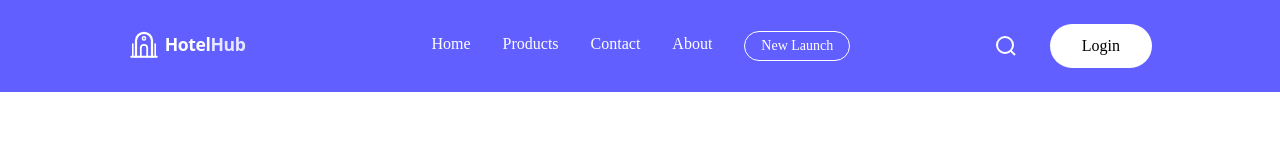
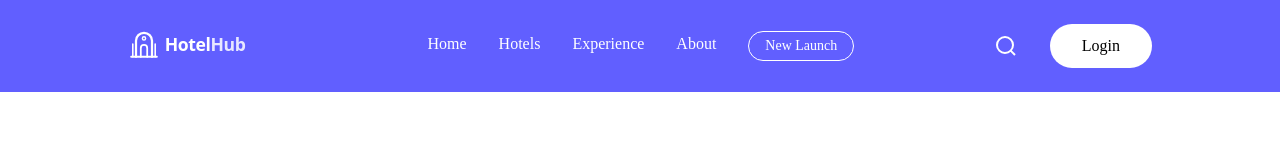
Before and after one commit to MehmoodCoder/Hotel_Booking_MERN_App, a React (Vite) app in the folder client/: page / in a window 1280 px wide. Shown: the top 160 px of the page. Built offline with nearby package versions, Linux system fonts and the light colour scheme; the HTML template or start-up script is replaced by a standard one.

Commit message:
Change routes

```diff
--- a/client/src/components/Navbar.jsx
+++ b/client/src/components/Navbar.jsx
@@ -5,8 +5,8 @@ import logo from "../assets/logo.svg";
 const Navbar = () => {
   const navLinks = [
     { name: "Home", path: "/" },
-    { name: "Products", path: "/" },
-    { name: "Contact", path: "/" },
+    { name: "Hotels", path: "/rooms" },
+    { name: "Experience", path: "/" },
     { name: "About", path: "/" },
   ];
 
```
